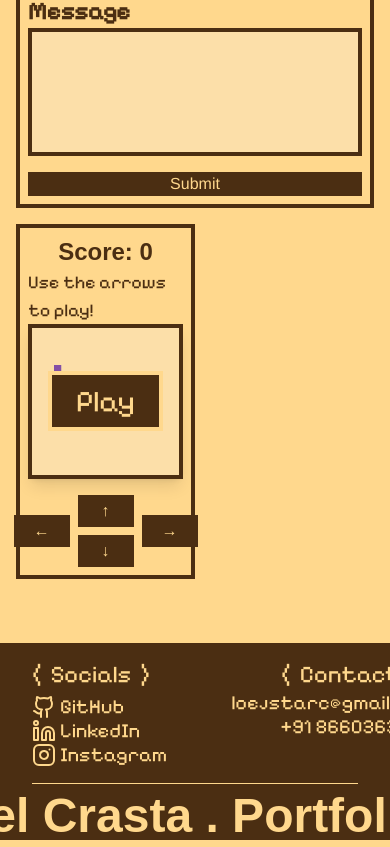
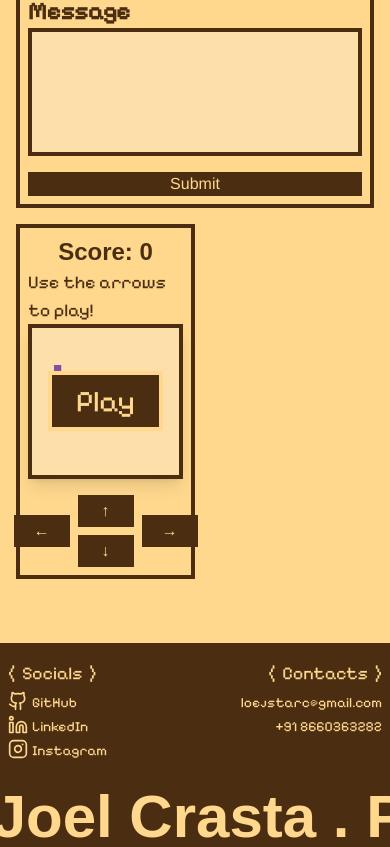
Before and after one commit to JoelVCrasta/portfolio, a Next.js app: page / in a window 390 px wide. Shown: the part 2386-3233 px from the top of the page. Built offline with nearby package versions, Linux system fonts and the light colour scheme; a web font is replaced by a local one.

Commit message:
fixed responsiveness and added back to top button

```diff
--- a/components/MarqueeFooter.tsx
+++ b/components/MarqueeFooter.tsx
@@ -1,22 +1,31 @@
+"use client"
+
 import React from "react"
 import Marquee from "react-fast-marquee"
 import { Github, Instagram, Linkedin } from "lucide-react"
 
 const MarqueeFooter = () => {
+  const handleBackToTop = () => {
+    window.scrollTo({ top: 0, behavior: "smooth" })
+  }
+
   return (
     <div className="bg-foreground text-background flex flex-col overflow-hidden mt-16 md:mt-24 xl:mt-32">
       <div className="py-4 flex justify-between ">
         {/* Socials */}
-        <div className="font-pixelify text-2xl px-8">
-          <p className="mb-1">(&nbsp;&nbsp;Socials&nbsp;&nbsp;)</p>
-          <div className="flex flex-col leading-6 text-xl">
+        <div className="font-pixelify px-2 xl:px-8 xl:w-1/3 w-1/2">
+          <p className="mb-1 cursor-default text-lg md:text-xl xl:text-2xl">
+            (&nbsp;&nbsp;Socials&nbsp;&nbsp;)
+          </p>
+          <div className="flex flex-col leading-6 text-sm md:text-lg xl:text-xl">
             <a
               href="https://github.com/JoelVCrasta"
               target="_blank"
               rel="noopener noreferrer"
               className="flex gap-1"
             >
-              <Github size={24} />
+              <Github size={24} className="xl:block hidden" />
+              <Github size={20} className="xl:hidden block" />
               GitHub
             </a>
             <a
@@ -25,7 +34,8 @@ const MarqueeFooter = () => {
               rel="noopener noreferrer"
               className="flex gap-1"
             >
-              <Linkedin size={24} />
+              <Linkedin size={24} className="xl:block hidden" />
+              <Linkedin size={20} className="xl:hidden block" />
               LinkedIn
             </a>
             <a
@@ -34,25 +44,35 @@ const MarqueeFooter = () => {
               rel="noopener noreferrer"
               className="flex gap-1"
             >
-              <Instagram size={24} />
+              <Instagram size={24} className="xl:block hidden" />
+              <Instagram size={20} className="xl:hidden block" />
               Instagram
             </a>
           </div>
         </div>
 
+        <div className="font-pixelify px-8 text-center w-1/3 xl:block hidden">
+          <button
+            onClick={handleBackToTop}
+            className="text-lg md:text-xl xl:text-2xl"
+          >
+            (&nbsp;&nbsp;Back to top&nbsp;&nbsp;)
+          </button>
+        </div>
+
         {/* Contacts */}
-        <div className="font-pixelify text-2xl px-8 text-end">
-          <p>(&nbsp;&nbsp;Contacts&nbsp;&nbsp;)</p>
-          <div className="leading-6 text-xl">
+        <div className="font-pixelify px-2 xl:px-8 text-end xl:w-1/3 w-1/2">
+          <p className="mb-1 cursor-default text-lg md:text-xl xl:text-2xl">
+            (&nbsp;&nbsp;Contacts&nbsp;&nbsp;)
+          </p>
+          <div className="leading-6 text-sm md:text-lg xl:text-xl">
             <p>loejstarc@gmail.com</p>
             <p>+91 8660363282</p>
           </div>
         </div>
       </div>
 
-      <hr className="bg-accent mx-8" />
-
-      <div className="font-voxel font-bold text-5xl md:text-8xl lg:text-9xl pt-2 md:pt-2 lg:pt-4">
+      <div className="font-voxel font-bold text-6xl md:text-8xl lg:text-9xl pt-2 md:pt-2 lg:pt-4">
         <Marquee autoFill>Portfolio . Joel Crasta .&nbsp;</Marquee>
       </div>
     </div>
```
